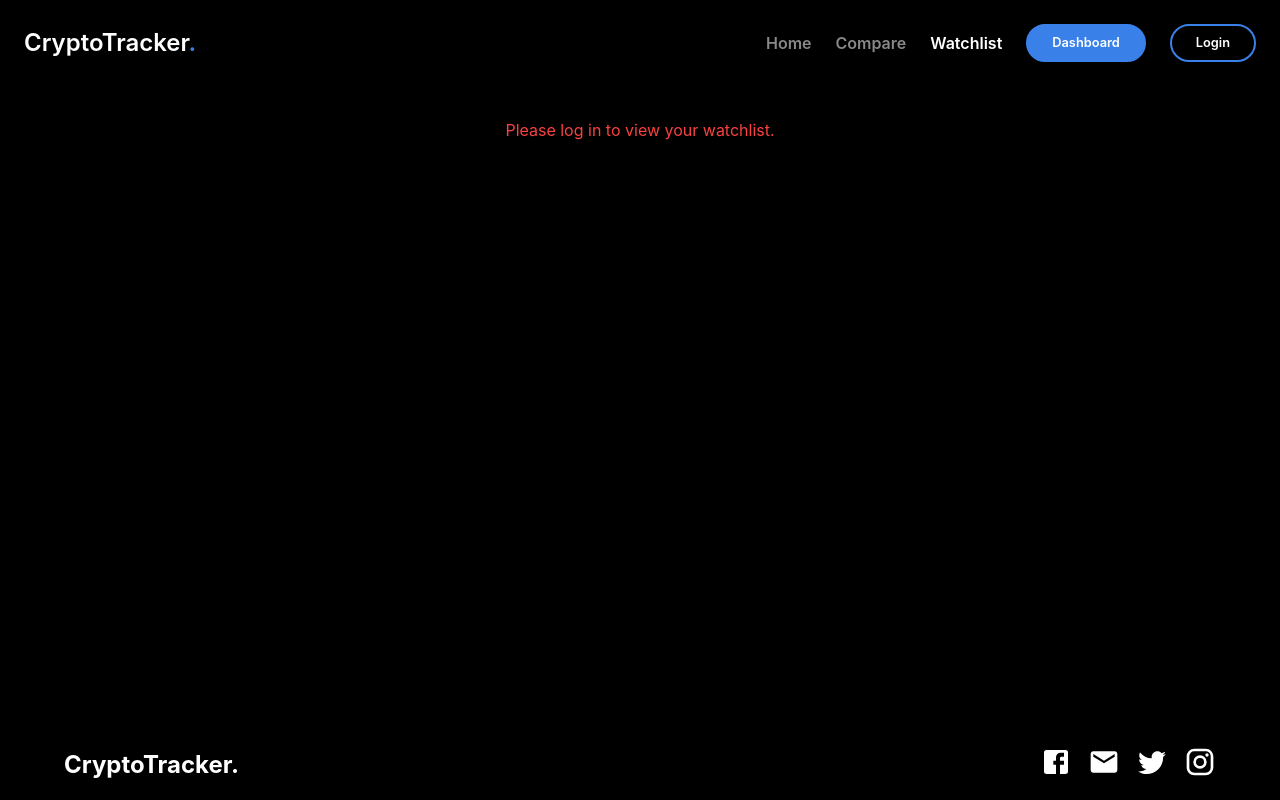
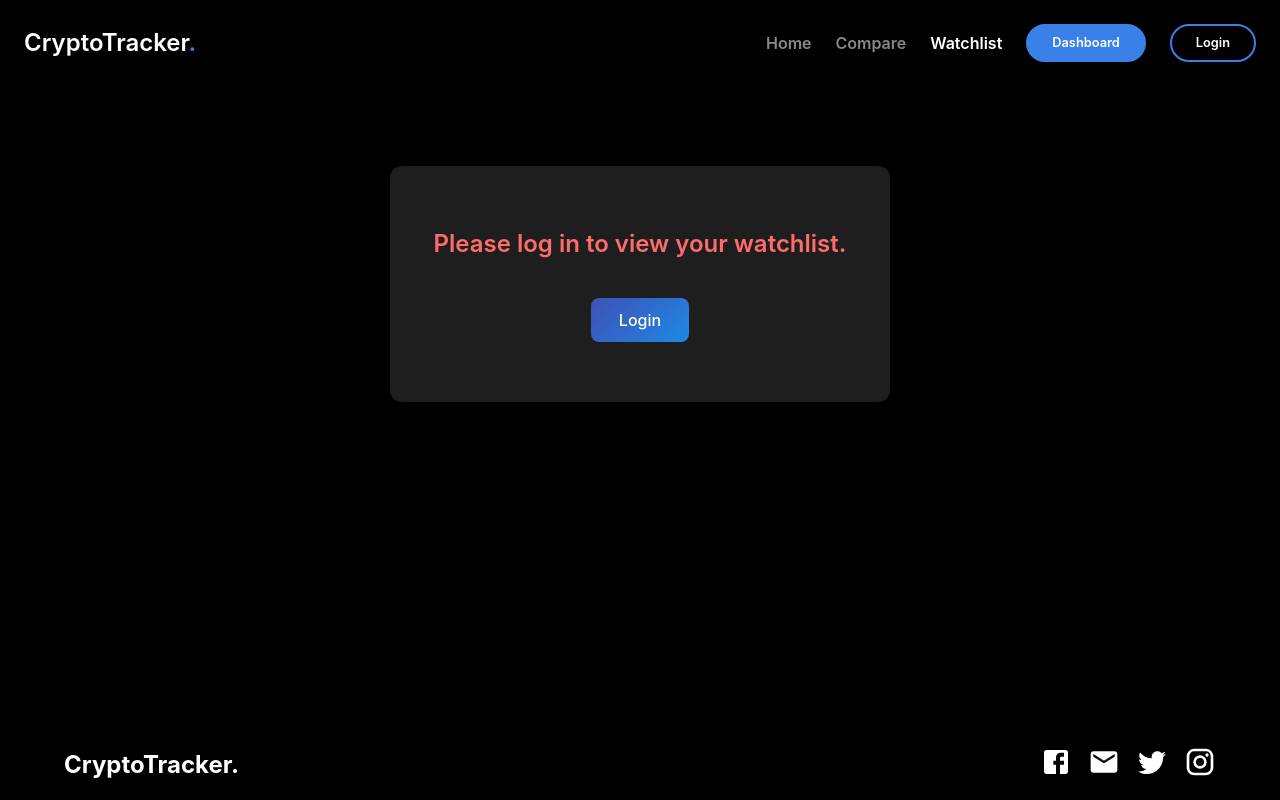
Before and after one commit to iampraneeth1116/Crypto-Tracker, a React (Vite) app: page /watchlist in a window 1280 px wide. Built offline with nearby package versions, Linux system fonts and the light colour scheme; no server answers.

Commit message:
updated watchlist

```diff
--- a/src/components/Common/Header/drawer.jsx
+++ b/src/components/Common/Header/drawer.jsx
@@ -17,7 +17,7 @@ export default function TemporaryDrawer() {
 
   return (
     <div className="drawer-container">
-      <IconButton onClick={() => setOpen(true)} className="menu-button">
+      <IconButton onClick={() => setOpen(true)}  className="icon-white">
         <MenuRoundedIcon className="icon-white" />
       </IconButton>
 
@@ -48,9 +48,9 @@ export default function TemporaryDrawer() {
           <nav className="drawer-links">
             <Link to="/" className={`drawer-link ${isActive("/") ? "active" : ""}`}>Home</Link>
             <Link to="/compare" className={`drawer-link ${isActive("/compare") ? "active" : ""}`}>Compare</Link>
-            {user && (
-              <Link to="/watchlist" className={`drawer-link ${isActive("/watchlist") ? "active" : ""}`}>Watchlist</Link>
-            )}
+
+           <Link to="/watchlist" className={`drawer-link ${isActive("/watchlist") ? "active" : ""}`}>Watchlist</Link>
+
             <Link to="/dashboard" className={`drawer-link ${isActive("/dashboard") ? "active" : ""}`}>Dashboard</Link>
             {!user ? (
               <Link to="/login" className={`drawer-link ${isActive("/login") ? "active" : ""}`}>Login</Link>
--- a/src/components/Common/Header/index.jsx
+++ b/src/components/Common/Header/index.jsx
@@ -19,7 +19,7 @@ function Header() {
         </h1>
       </Link>
 
-      {/* Desktop Navigation */}
+
       <div className="links-desktop">
         <Link to="/">
           <p className={`link ${isActive('/') ? 'active' : ''}`}>Home</p>
--- a/src/pages/Watchlist.css
+++ b/src/pages/Watchlist.css
@@ -210,3 +210,42 @@
     font-size: 0.9rem;
   }
 }
+
+.watchlist-error {
+  display: flex;
+  flex-direction: column;
+  align-items: center;
+  justify-content: center;
+  padding: 60px 20px;
+  background-color: #1e1e1e;
+  color: #fff;
+  border-radius: 12px;
+  box-shadow: 0 8px 24px rgba(0, 0, 0, 0.3);
+  max-width: 500px;
+  margin: 80px auto;
+  text-align: center;
+}
+
+.watchlist-error h2 {
+  font-size: 24px;
+  margin-bottom: 20px;
+  font-weight: 600;
+  color: #ff6b6b;
+}
+
+.login-btn {
+  padding: 12px 28px;
+  font-size: 16px;
+  font-weight: 500;
+  background: linear-gradient(135deg, #3f51b5, #1e88e5);
+  color: white;
+  border: none;
+  border-radius: 8px;
+  cursor: pointer;
+  transition: transform 0.2s ease, box-shadow 0.2s ease;
+}
+
+.login-btn:hover {
+  transform: translateY(-2px);
+  box-shadow: 0 4px 12px rgba(30, 136, 229, 0.4);
+}
--- a/src/pages/Watchlist.jsx
+++ b/src/pages/Watchlist.jsx
@@ -1,5 +1,5 @@
 import React, { useEffect, useState } from "react";
-import { Link } from "react-router-dom";
+import { Link, useNavigate } from "react-router-dom";
 import { getAuth } from "firebase/auth";
 import { collection, getDocs } from "firebase/firestore";
 import { db } from "../components/Firebase/firebase";
@@ -15,6 +15,7 @@ function WatchlistView() {
   const [coins, setCoins] = useState([]);
   const [loading, setLoading] = useState(false);
   const [error, setError] = useState(null);
+  const navigate = useNavigate();
 
   useEffect(() => {
     fetchWatchlistData();
@@ -62,7 +63,15 @@ function WatchlistView() {
         {loading ? (
           <Loader />
         ) : error ? (
-          <div className="watchlist-error">{error}</div>
+          <div className="watchlist-error">
+            <h2>{error}</h2>
+            <button
+              className="login-btn"
+              onClick={() => navigate("/login")}
+            >
+              Login
+            </button>
+          </div>
         ) : coins.length === 0 ? (
           <div className="watchlist-empty">
             <h1>Your Watchlist is Empty</h1>
```
